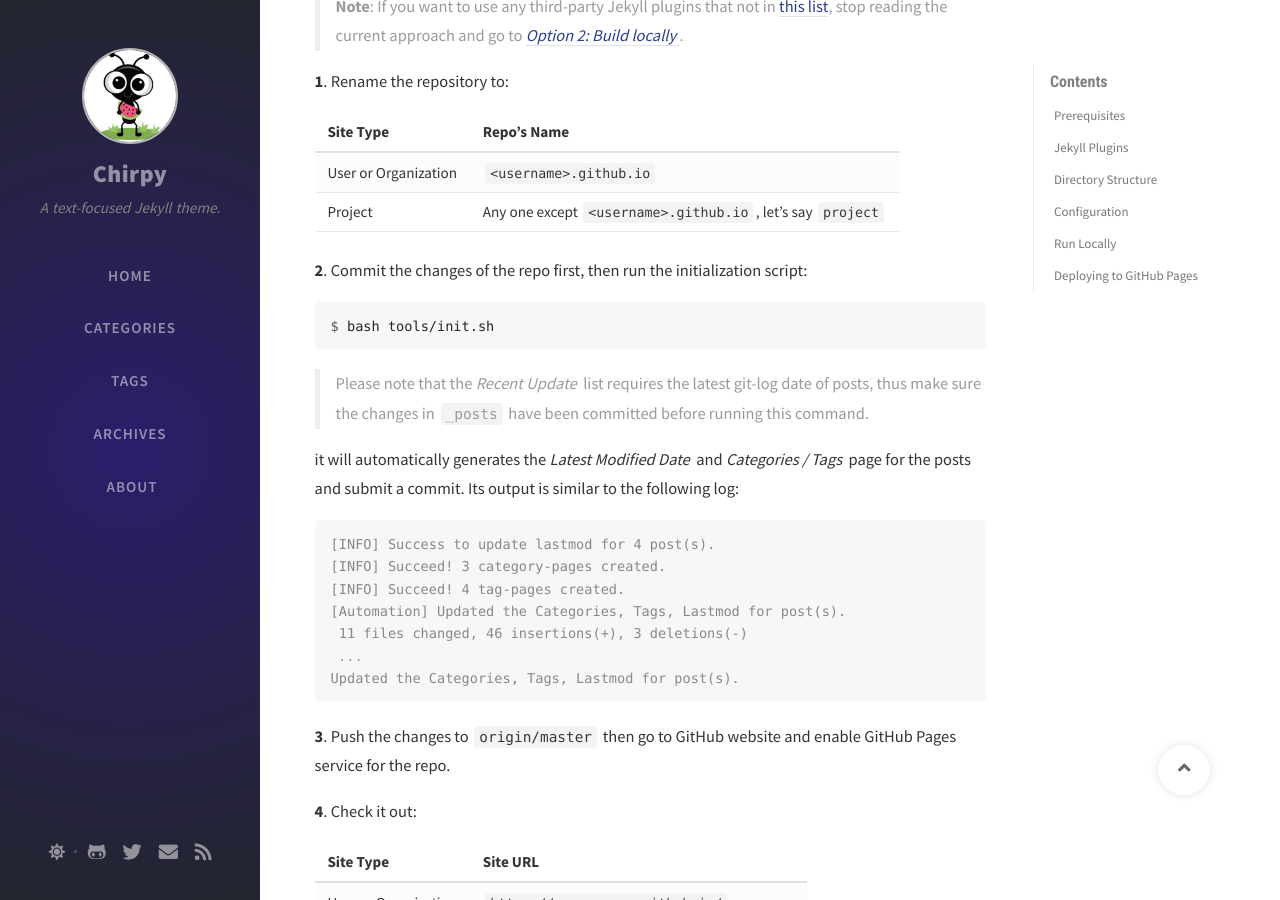
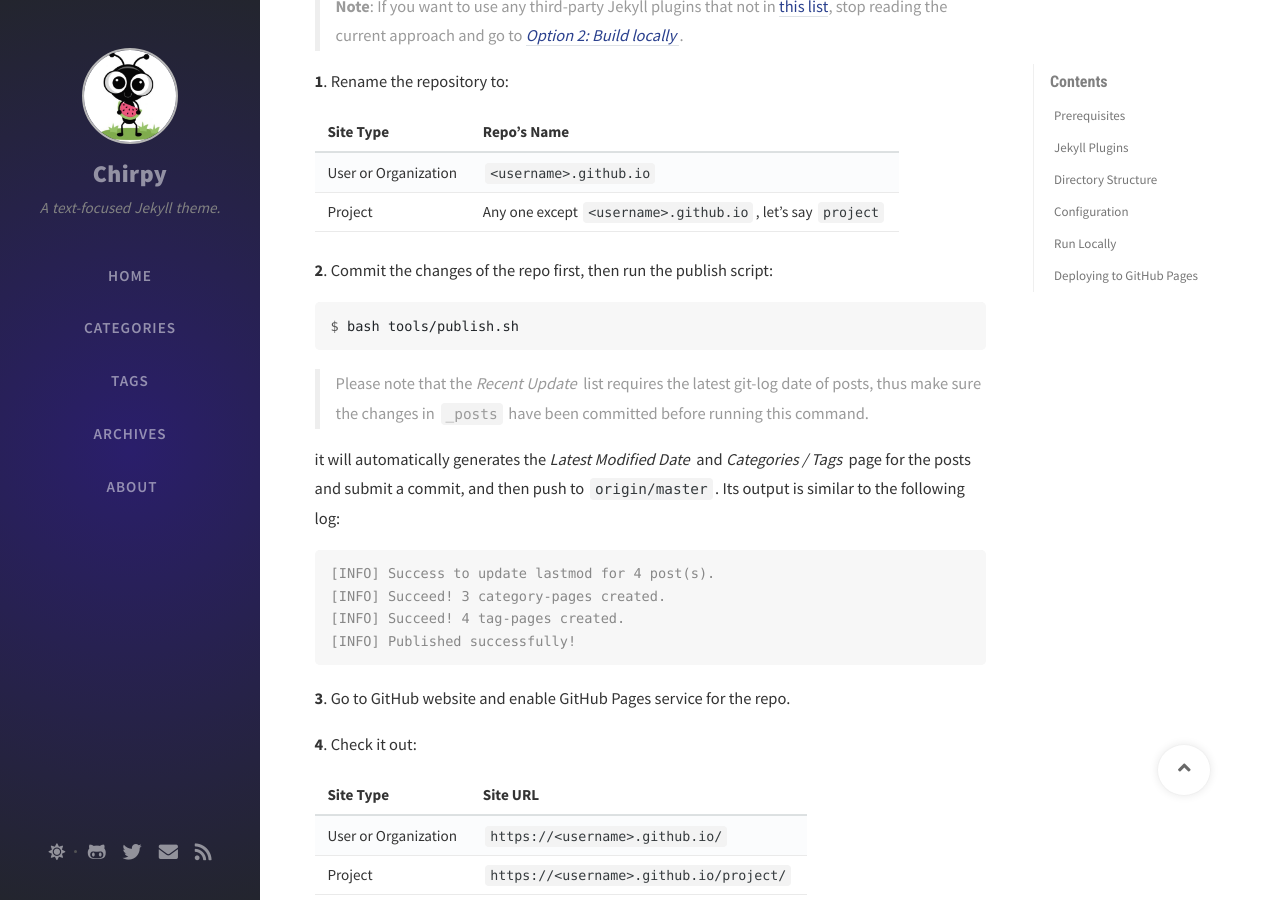
Before and after one commit to nicetrykiddo/writeups, a Jekyll site: the page built from _posts/2019-08-09-getting-started.md, in a window 1280 px wide and 900 px high, scrolled down 3311 px. Built offline with Jekyll 4.4.1, drawn with Linux system fonts in a browser that asks for light colours; nearby versions of some CDN libraries; comment, search, counter and statistics services are not loaded.

Commit message:
Simplify the publishing process.
Renamed the tool script.

````diff
--- a/_posts/2019-08-09-getting-started.md
+++ b/_posts/2019-08-09-getting-started.md
@@ -138,28 +138,24 @@ By deploying the site in this way, you're allowed to push the source code direct
 |User or Organization | `<username>.github.io`|
 |Project| Any one except `<username>.github.io`, let's say `project`|
 
-**2**. Commit the changes of the repo first, then run the initialization script:
+**2**. Commit the changes of the repo first, then run the publish script:
 
 ```console
-$ bash tools/init.sh
+$ bash tools/publish.sh
 ```
 
 > Please note that the *Recent Update* list requires the latest git-log date of posts, thus make sure the changes in `_posts` have been committed before running this command.
 
-it will automatically generates the *Latest Modified Date* and *Categories / Tags* page for the posts and submit a commit. Its output is similar to the following log:
+it will automatically generates the *Latest Modified Date* and *Categories / Tags* page for the posts and submit a commit, and then push to `origin/master`. Its output is similar to the following log:
 
 ```terminal
 [INFO] Success to update lastmod for 4 post(s).
 [INFO] Succeed! 3 category-pages created.
 [INFO] Succeed! 4 tag-pages created.
-[Automation] Updated the Categories, Tags, Lastmod for post(s).
- 11 files changed, 46 insertions(+), 3 deletions(-)
- ...
-Updated the Categories, Tags, Lastmod for post(s).
+[INFO] Published successfully!
 ```
 
-
-**3**. Push the changes to `origin/master` then go to GitHub website and enable GitHub Pages service for the repo.
+**3**. Go to GitHub website and enable GitHub Pages service for the repo.
 
 **4**. Check it out:
 
````
Also changed, not shown: _posts/2019-08-08-write-a-new-post.md (+2 -2 lines), docs/README_zh-CN.md (+4 -8 lines), README.md, 2 other files.
